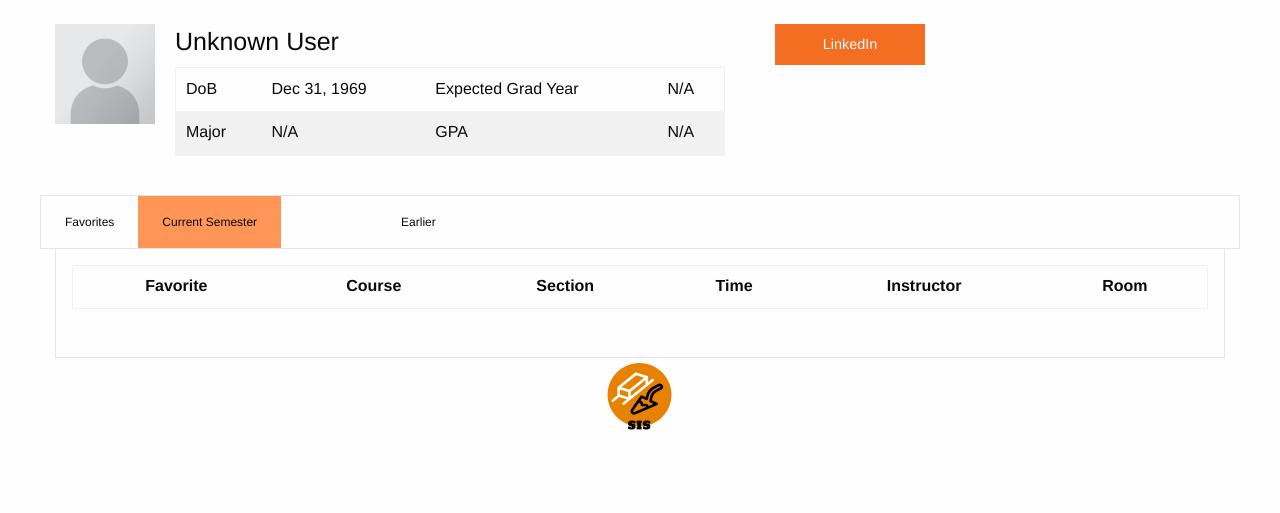
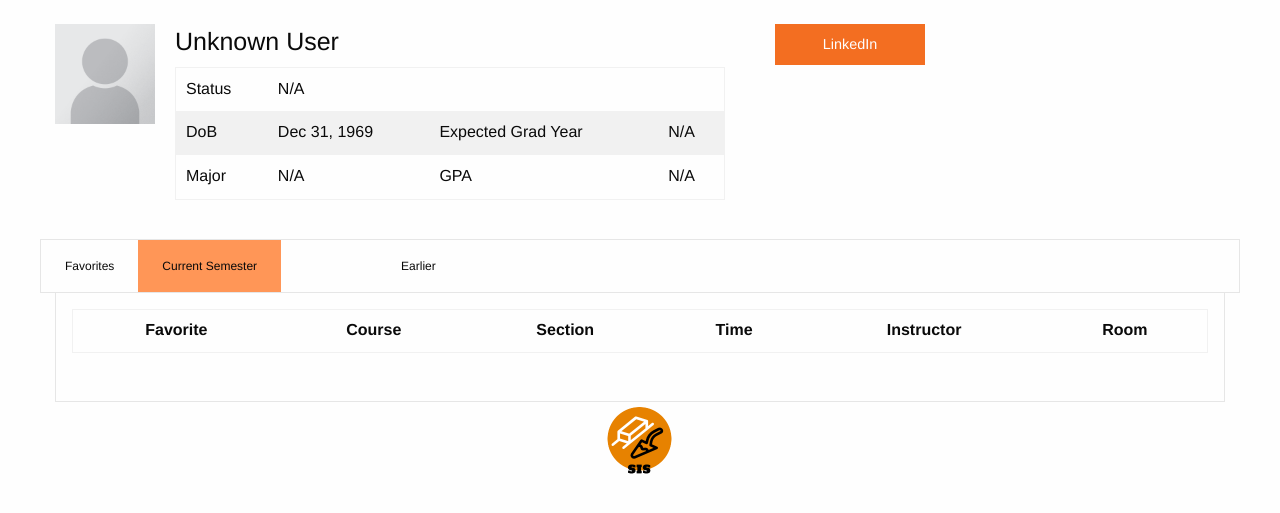
Before and after one commit to rl5849/SIS, a PHP site: page /UserExists/account.php in a window 1280 px wide. Shown: the part 62-575 px from the top of the page. Run offline with PHP 8.4, Linux system fonts and the light colour scheme; the visitor is signed in with stand-in values (Sample User, id 1); data that the repository does not hold is empty; some libraries are stand-ins or nearby versions.

Commit message:
Added user status section to profile

```diff
--- a/account.php
+++ b/account.php
@@ -130,6 +130,18 @@ if (isset($_POST["action"]) && $_POST["action"] == "update-profile") {
               </li>
               <li>
                   <table>
+                      <tr>
+                          <td>Status</td>
+                          <td><?php
+                              $status = $userType;
+                              if($status == ""){
+                                  echo "N/A";
+                              }
+                              else{
+                                  echo $status;
+                              }
+                              ?></td>
+                      </tr>
                       <tr>
                           <td>DoB</td>
                           <td><?php
```
